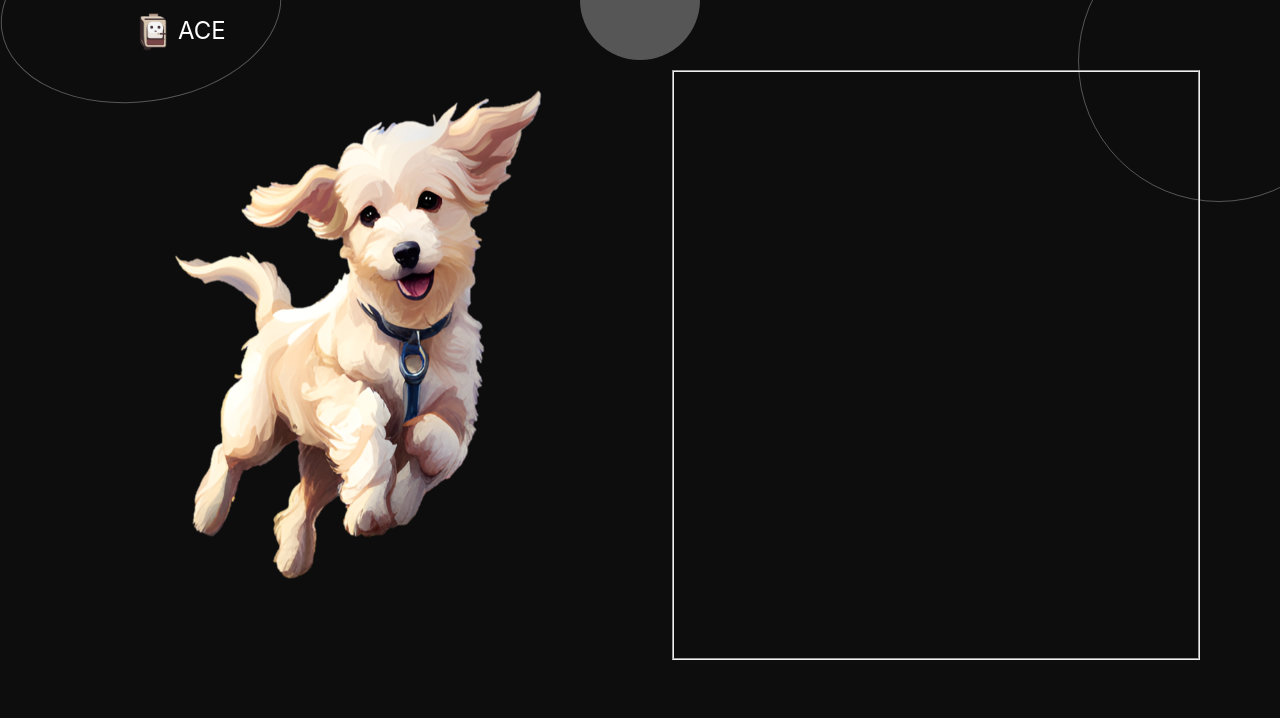
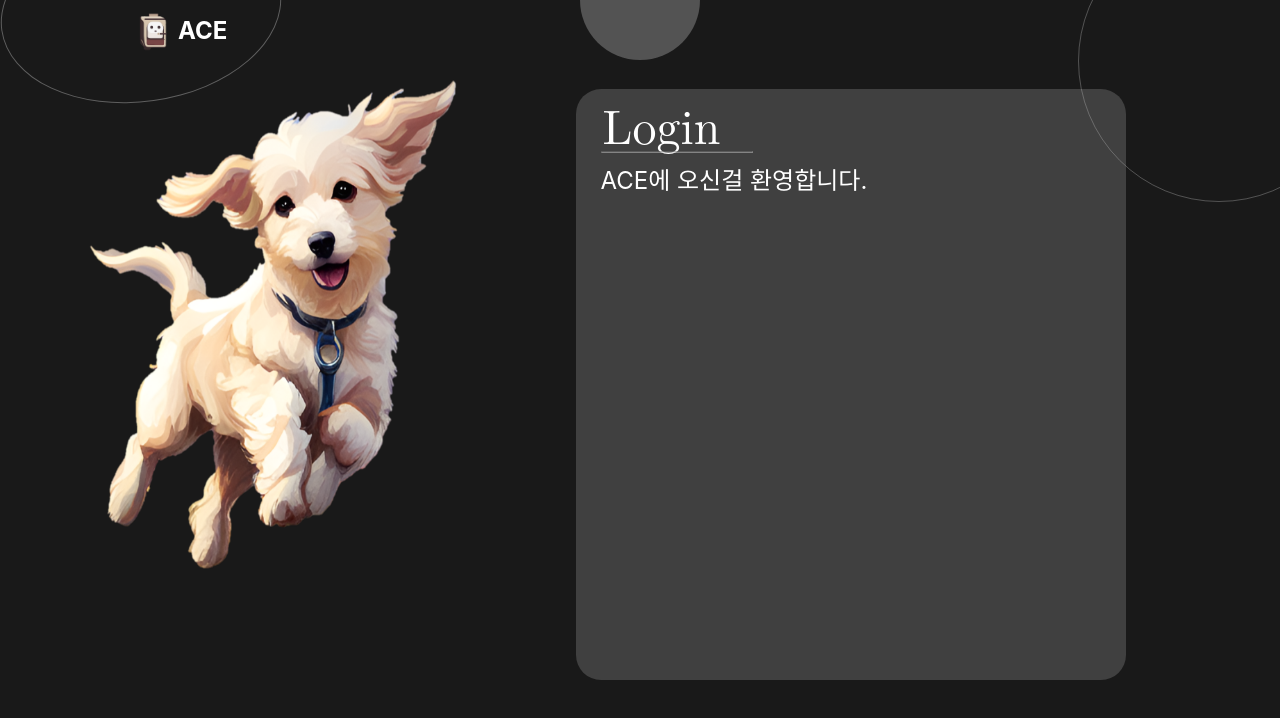
Before and after one commit to Mumbed/AI-Chat-Ensemble, a React (Create React App) app: page /login in a window 1280 px wide. Shown: the top 718 px of the page. Built offline with nearby package versions, Linux system fonts and the light colour scheme.

Commit message:
update minor 1.0.1
불필요한 의존성 제거
스타일 일부 수정

```diff
--- a/package.json
+++ b/package.json
@@ -5,11 +5,9 @@
   "dependencies": {
     "react": "^18.2.0",
     "react-dom": "^18.2.0",
-    "react-redux": "^8.0.5",
     "react-router-dom": "^6.9.0",
     "react-scripts": "^5.0.1",
-    "notistack": "^3.0.1",
-    "socket.io-client": "^4.6.1"
+    "notistack": "^3.0.1"
   },
   "scripts": {
     "start": "react-scripts start",
--- a/src/component/sub/header/Logo.js
+++ b/src/component/sub/header/Logo.js
@@ -1,5 +1,7 @@
 import { Link } from "react-router-dom";
 
 export default function Logo() {
-    return <Link to="/">ACE</Link>
+    return <Link style={{
+        fontWeight: "bold"
+    }} to="/">ACE</Link>
 }
--- a/src/index.css
+++ b/src/index.css
@@ -11,7 +11,7 @@ body {
   margin: 0;
   overflow-x: hidden;
   overflow-y: scroll;
-  background-color: rgba(0,0,0,0.95);
+  background-color: rgb(0, 0, 0, 0.9);
   color: white;
 }
 
@@ -41,12 +41,29 @@ header > div {
   justify-content: space-around;
 }
 
+fieldset {
+  position: relative;
+  width: 500px;
+  height: 570px;
+  border: none;
+  border-radius: 25px;
+  background: rgba(180, 180, 180, 0.25);
+  padding: 25px;
+}
+fieldset > * {
+  position: relative;
+}
+
 a {
   display: flex;
   color: white;
   height: 100%;
   align-items: center;
   text-decoration: none;
+}
+
+hr {
+  margin-left: 0px;
 }
 
 .current {
--- a/src/index.js
+++ b/src/index.js
@@ -16,6 +16,10 @@ import App from "./App";
 // 기본적인 컨테이너 생성
 const container = document.createElement("div");
 
+//로그인 정보 동기화
+const currentUser = JSON.parse(localStorage.getItem("currentUser"));
+if (currentUser) LoginManager.login(currentUser);
+
 // 컨테이너 랜더링
 createRoot(container).render(
   <React.StrictMode>
--- a/src/pages/Landing.js
+++ b/src/pages/Landing.js
@@ -3,20 +3,11 @@
  */
 
 // 사이트 상태 관리와 관련된 의존성.
-import { useEffect, useState } from "react";
 import LoginManager from "../util/LoginManager";
-import LoginButton from "../component/sub/login/LoginButton";
 
 // 리다이렉트 내비게이션을 위한 의존성.
 import { Navigate } from "react-router-dom";
 
 export default function Landing() {
-  const [logined, changeLoginState] = useState(LoginManager.isLogined);
-
-  useEffect(() => {
-    const currentUser = JSON.parse(localStorage.getItem("currentUser"));
-    if (currentUser && LoginManager.login(currentUser) == 0) changeLoginState(true);
-  }, [])
-
-  return logined ? <Navigate to="/main" /> : <Navigate to="/login" />
+  return LoginManager.isLogined ? <Navigate to="/main" /> : <Navigate to="/login" />
 }
--- a/src/pages/Login.js
+++ b/src/pages/Login.js
@@ -2,7 +2,11 @@
  * 사용자가 로그인 하게 될 페이지.
  */
 
+// 사이트 로그인 상태와 관련된 의존성.
+import LoginManager from "../util/LoginManager";
+
 export default function Login() {
+  if (LoginManager.isLogined) return <Navigate to="/main" />
   return (
     <>
       <div style ={{
@@ -21,7 +25,7 @@ export default function Login() {
         height: "120px",
         top: "-60px",
         left: "calc(50% - 60px)",
-        background: "rgba(255, 255, 255, 0.3)",
+        background: "rgba(255, 255, 255, 0.25)",
         borderRadius: "100px"
       }}></div>
       <div style={{
@@ -30,7 +34,7 @@ export default function Login() {
         height: "280px",
         top: "-80px",
         right: "-80px",
-        border: "1px solid rgba(255, 255, 255, 0.3)",
+        border: "1px solid rgba(255, 255, 255, 0.25)",
         borderRadius: "50%",
       }}></div>
       <div style={{
@@ -38,20 +42,28 @@ export default function Login() {
         flexWrap: "wrap",
         justifyContent: "space-around",
         width: "90%",
-        position: "absolute",
         top: "70px",
         left: "80px",
       }}>
         <img style={{
-          position: "relative",
           width: "500px",
           height: "570px",
         }} src="img/dog.png"></img>
-        <fieldset style={{
-          position: "relative",
-          width: "500px",
-          height: "570px",
-        }}></fieldset>
+        <fieldset>
+          <legend style ={{
+            top: "40px",
+            fontFamily: "math",
+            fontSize: "xxx-large"
+          }}>Login</legend>
+          <hr style={{
+            width: "150px",
+            borderColor: "rgba(200, 200, 200, 0.5)"
+          }}></hr>
+          <p style={{
+            fontSize: "24px",
+            display: "inline"
+          }}>ACE에 오신걸 환영합니다.</p>
+        </fieldset>
       </div>
     </>
   )
```
